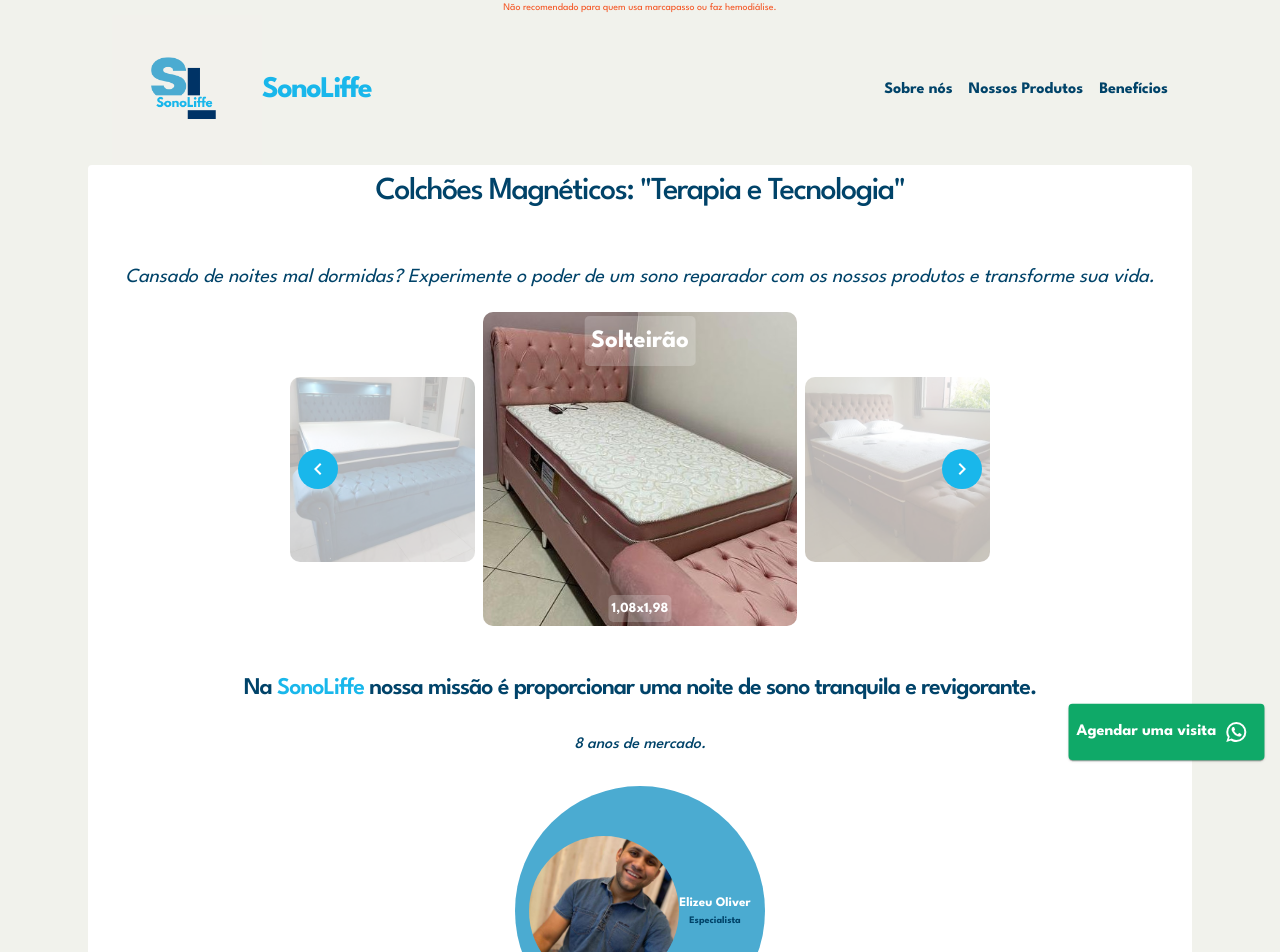
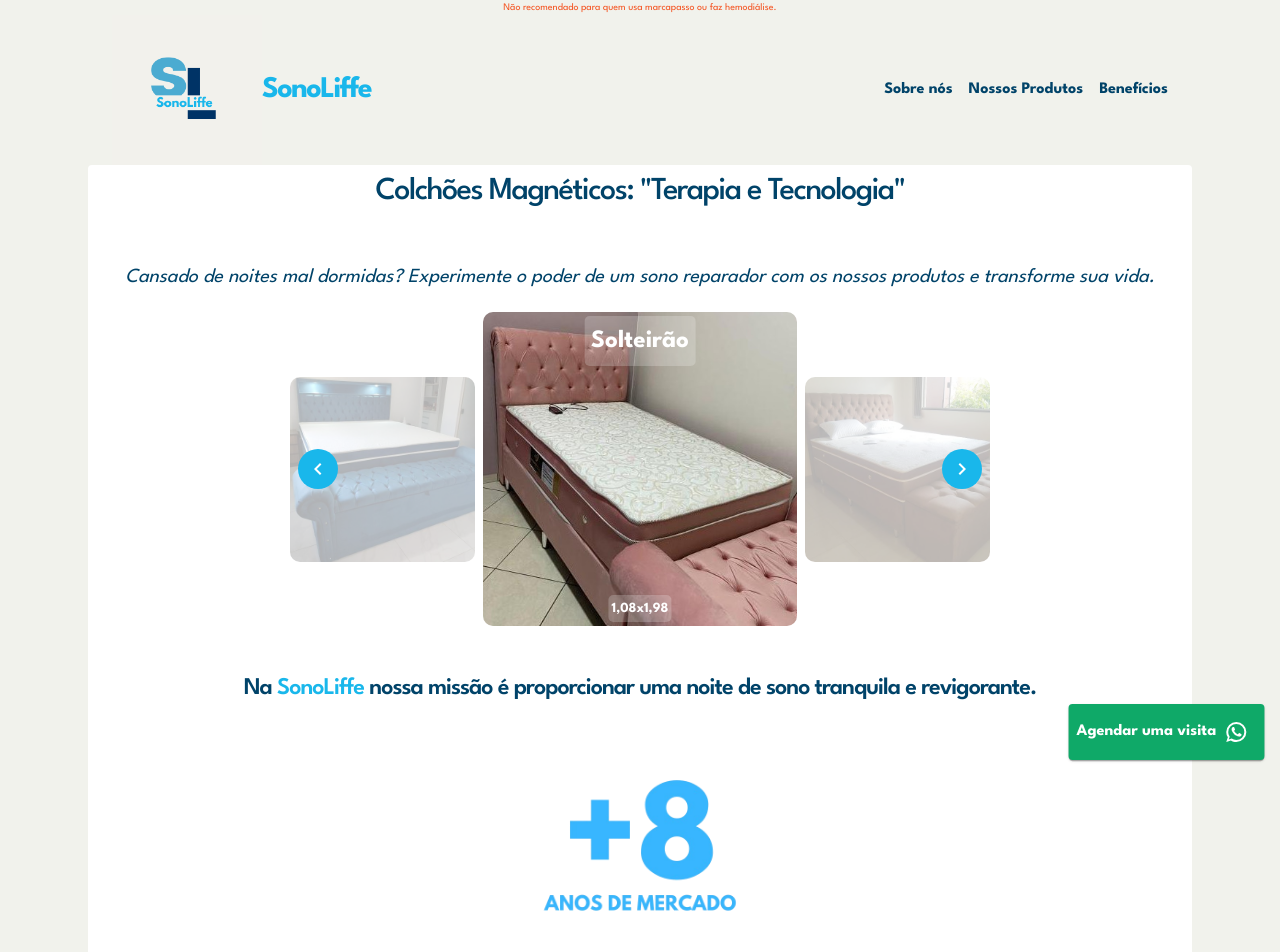
Before and after one commit to devliov/sonoliffe, a React (Vite) app: page / in a window 1280 px wide. Shown: the top 952 px of the page. Built offline with nearby package versions, Linux system fonts and the light colour scheme.

Commit message:
feat: new information

```diff
--- a/src/components/About/index.tsx
+++ b/src/components/About/index.tsx
@@ -1,9 +1,10 @@
-import { Box, Container, Typography, Avatar, styled } from "@mui/material";
+import { Box, Container, Typography, styled } from "@mui/material";
 import SellerPhoto from "../../assets/elizeu-foto.jpg";
 import Bed1 from "../../assets/dormir-mal.jpg";
 import Bed2 from "../../assets/dormindo-bem.jpg";
 import Bed3 from "../../assets/homem-dormindo.webp";
 import Bed4 from "../../assets/despertar.jpg";
+import Anos from "../../assets/8anos.png";
 import theme from "../../theme";
 import ImageGalleryComponent from "../Product";
 
@@ -35,19 +36,23 @@ const IlustrativePhoto = styled("img")(({ theme }) => ({
   boxShadow: theme.shadows[2],
 }));
 
-const SellerContainer = styled(Avatar)({
+const SellerContainer = styled(Box)({
   display: "flex",
+  borderRadius: theme.shape.borderRadius,
+  padding: theme.spacing(),
+  gap: theme.spacing(2),
+  flexDirection: "column",
   justifyContent: "center",
   alignItems: "center",
   width: "250px",
-  height: "250px",
+  height: "auto",
   margin: "auto",
-  backgroundColor: theme.palette.primary.light,
+  backgroundColor: " #f1f2ec",
 });
 
-const SellerAvatar = styled(Avatar)({
-  width: "150px",
-  height: "150px",
+const SellerAvatar = styled("img")({
+  width: "230px",
+  height: "230px",
 });
 
 const Slogan = styled(Typography)(({ theme }) => ({
@@ -78,15 +83,17 @@ const AboutUs = () => {
           <span style={{ color: theme.palette.primary.main }}>SonoLiffe</span>{" "}
           nossa missão é proporcionar uma noite de sono tranquila e revigorante.
         </Typography>
-        <Slogan variant="h6" style={{ margin: "auto" }}>
-          8 anos de mercado.
-        </Slogan>
+        <SellerAvatar src={Anos} alt="Credibilidade de 8 anos de mercado" />
         <SellerContainer>
           <SellerAvatar src={SellerPhoto} alt="Seller Photo" />
           <Box>
             <Typography
               variant="body1"
-              style={{ fontWeight: "bold", fontSize: "13px", color: "#FFFFFF" }}
+              style={{
+                fontWeight: "bold",
+                fontSize: "16px",
+                color: theme.palette.primary.dark,
+              }}
             >
               Elizeu Oliver
             </Typography>
@@ -94,8 +101,8 @@ const AboutUs = () => {
               variant="body1"
               style={{
                 fontWeight: "bold",
-                color: `${theme.palette.primary.dark}`,
-                fontSize: "10px",
+                color: `${theme.palette.primary.main}`,
+                fontSize: "12px",
               }}
             >
               Especialista
```
Also changed, not shown: src/assets/8anos.png (added).
